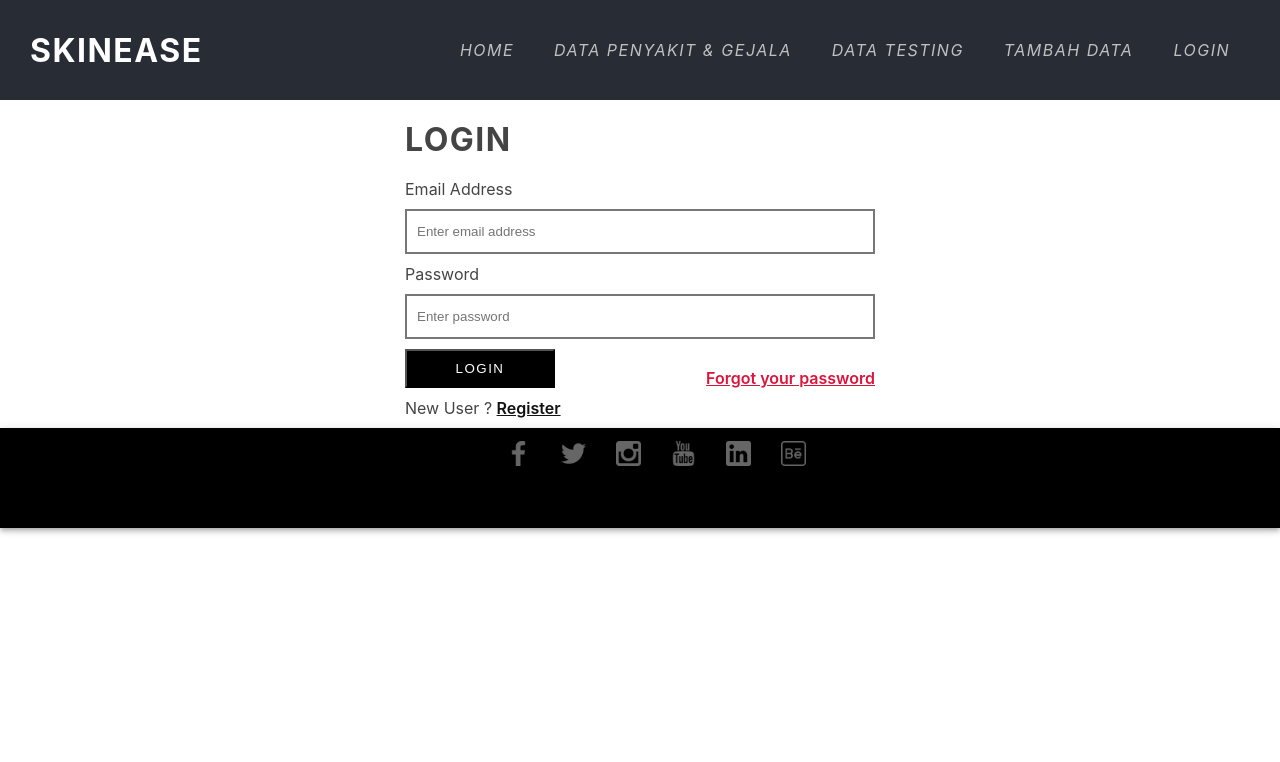
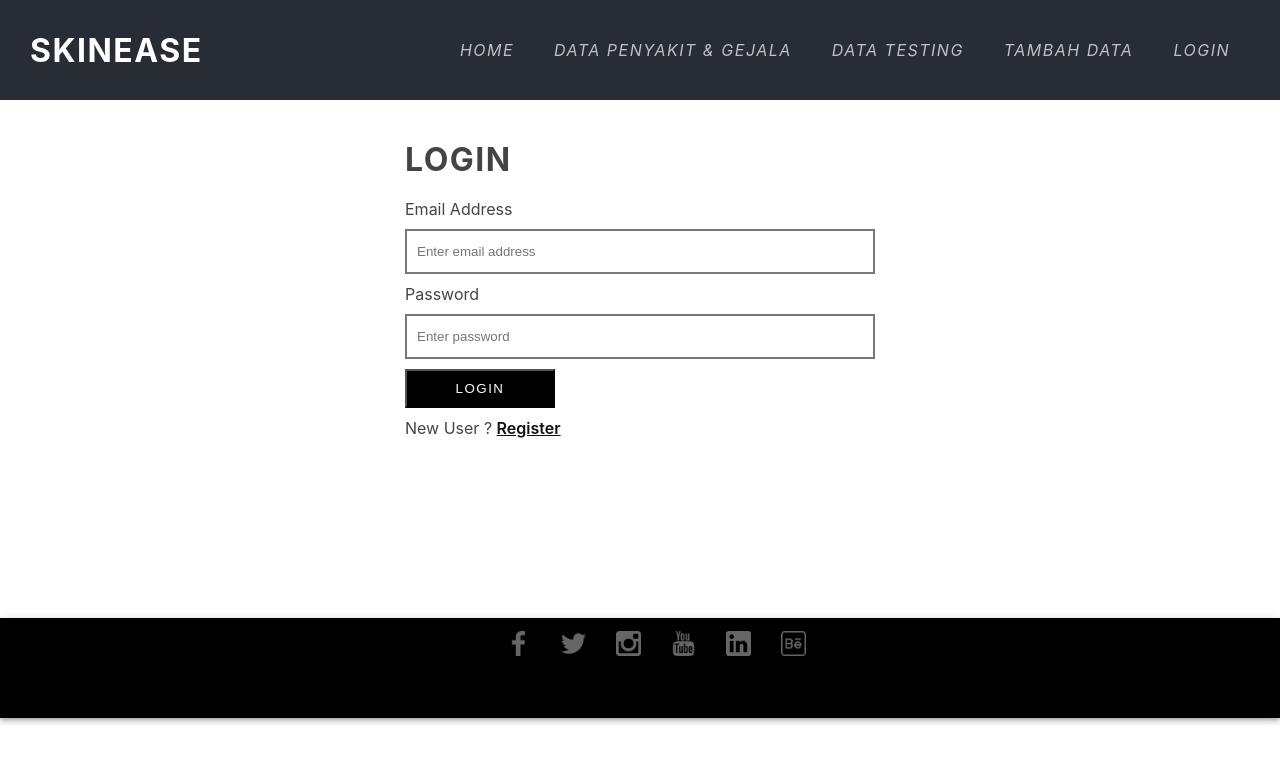
Before and after one commit to wilsons39/skinease, a React (Create React App) app: page /login in a window 1280 px wide. Shown: the top 762 px of the page. Built offline with nearby package versions, Linux system fonts and the light colour scheme.

Commit message:
final mungkin

```diff
--- a/src/components/molecules/Footer/index.js
+++ b/src/components/molecules/Footer/index.js
@@ -19,11 +19,21 @@ const Footer = () => {
                     <a href="https://www.facebook.com/wilsonsaputras38/">
                     <Icon img={FacebookLogo} />
                     </a>
-                    <Icon img={TwitterLogo} />
-                    <Icon img={InstagramLogo} />
-                    <Icon img={YoutubeLogo} />
-                    <Icon img={LinkedinLogo} />
-                    <Icon img={BehanceLogo} />
+                    <a href="https://twitter.com/wilsonsaputra_">
+                        <Icon img={TwitterLogo} />
+                    </a>
+                    <a href="https://www.instagram.com/wilsonsaputra_/?hl=id">
+                        <Icon img={InstagramLogo} />
+                    </a>
+                    <a href="https://www.youtube.com/watch?v=Jwb04bh3mdk">
+                        <Icon img={YoutubeLogo} />
+                    </a>
+                    <a href="https://www.linkedin.com/in/wilson-saputra-4a7430187/">
+                        <Icon img={LinkedinLogo} />
+                    </a>
+                    <a href="https://www.behance.net/wilsonsaputra_">
+                        <Icon img={BehanceLogo} />
+                    </a>
                 </div>
             </AppBar>
         </div>
--- a/src/pages/Login/index.js
+++ b/src/pages/Login/index.js
@@ -57,7 +57,7 @@ function Login(){
                 </div>
                 <div className="row">
                     <button type="submit">Login</button>
-                    <Link to="/forgot_password">Forgot your password</Link>
+
                 </div>
             </form>
 
--- a/src/pages/Login/login.css
+++ b/src/pages/Login/login.css
@@ -1,6 +1,9 @@
 .login_page {
   max-width: 500px;
+  margin-bottom: 20vh;
   margin: auto;
+  margin-top: 5vh;
+  margin-bottom: 22.5vh !important;
   color: #444;
   padding: 0 15px;
 }
```
Also changed, not shown: src/assets/images/18.-Login.png (added), src/assets/images/19.-Logout.png (added), 17 other files (tests, documents, lock files or other folders).
